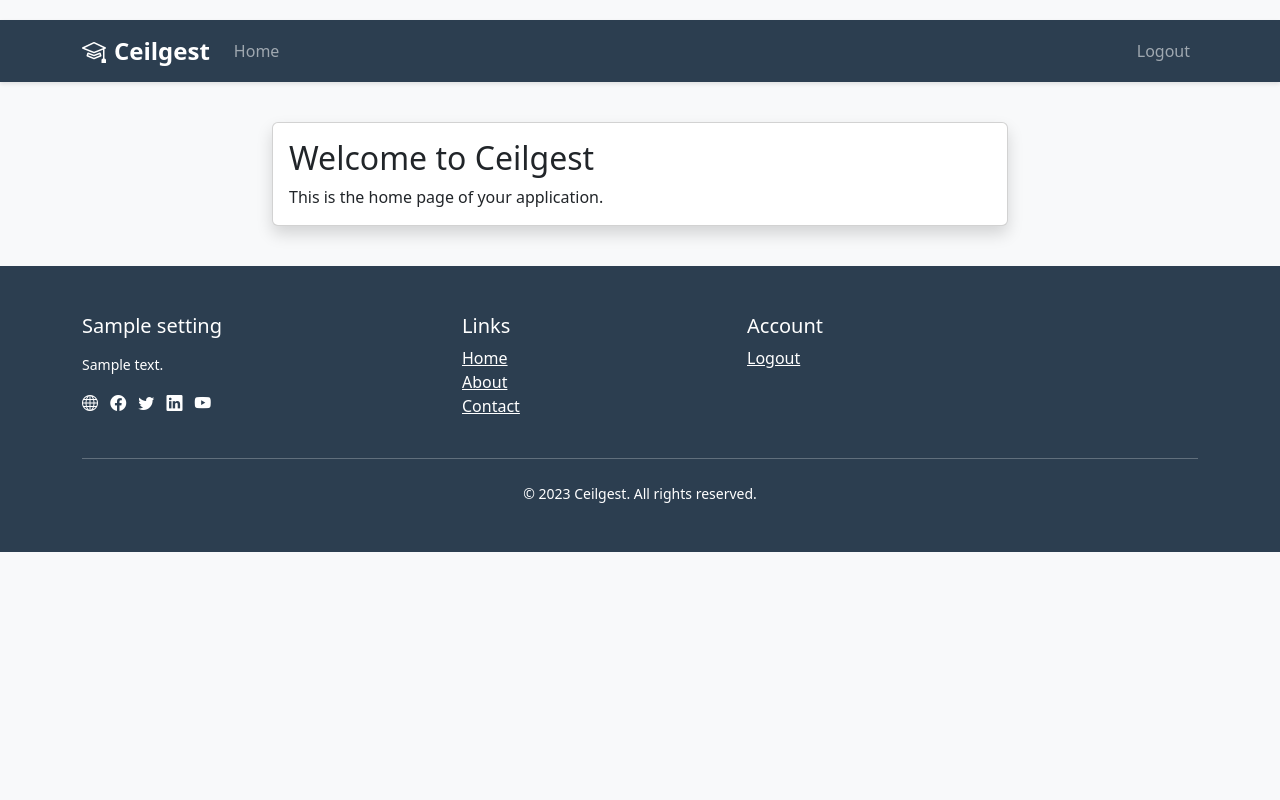
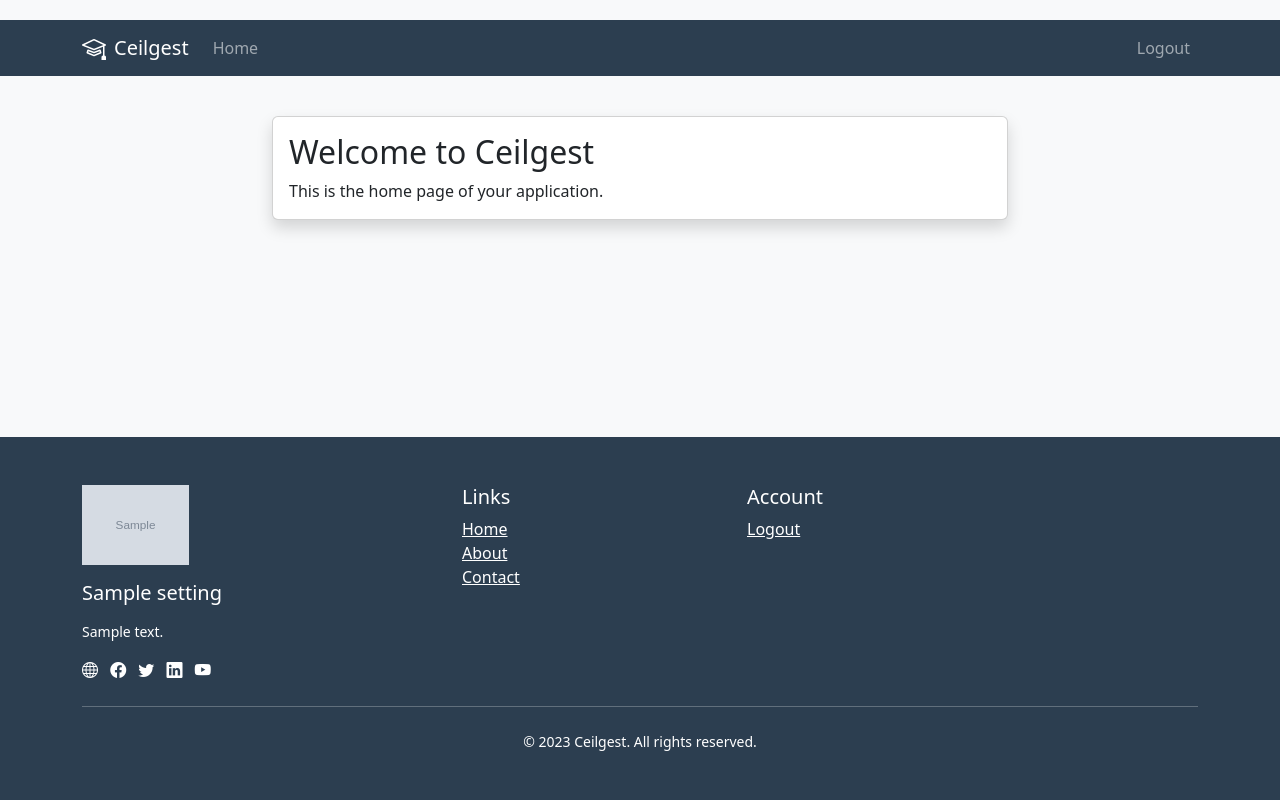
Before and after one commit to Djellal/ceilgest, a Flask app: page / in a window 1280 px wide. Run offline with Flask 3, Linux system fonts and the light colour scheme; a user stored in the database is signed in; tables that the repository leaves empty hold one stand-in row (values such as "Sample post"); grey boxes marked "Sample" are stand-in pictures; some libraries are stand-ins or nearby versions.

Commit message:
refactor(templates): replace external Bootstrap CDN with Flask-Bootstrap5 integration
Integrate Flask-Bootstrap5 to manage Bootstrap CSS and JS assets instead of using external CDN links. This improves maintainability and ensures consistent Bootstrap versioning across the application. Additionally, adjust layout styles to enhance footer positioning and spacing.

```diff
--- a/app/templates/base.html
+++ b/app/templates/base.html
@@ -4,8 +4,7 @@
     <meta charset="UTF-8">
     <meta name="viewport" content="width=device-width, initial-scale=1.0">
     <title>{% block title %}Ceilgest{% endblock %}</title>
-    <!-- Bootstrap CSS -->
-    <link href="https://cdn.jsdelivr.net/npm/bootstrap@5.3.2/dist/css/bootstrap.min.css" rel="stylesheet">
+    {{ bootstrap.load_css() }}
     <!-- Custom CSS -->
     <link rel="stylesheet" href="{{ url_for('static', filename='css/style.css') }}">
     <style>
@@ -19,19 +18,16 @@
             flex-direction: column;
             min-height: 100vh;
             background-color: #f8f9fa;
-        }
-        .navbar {
-            box-shadow: 0 2px 4px rgba(0,0,0,0.1);
-        }
-        .navbar-brand {
-            font-weight: 700;
-            font-size: 1.5rem;
+            margin: 0;
         }
         main {
-            flex: 1;
+            flex: 1 0 auto;
+            padding-bottom: 20px; /* Add some padding at the bottom */
         }
         .footer {
             background-color: var(--secondary-color);
+            flex-shrink: 0;
+            margin-top: auto; /* Push footer to bottom */
         }
         .nav-link:hover {
             color: var(--accent-color) !important;
@@ -115,6 +111,13 @@
         <div class="container">
             <div class="row">
                 <div class="col-lg-4 mb-4 mb-lg-0">
+                    {% if settings.organization_logo %}
+                    <div class="mb-3">
+                        <img src="{{ url_for('static', filename='uploads/' + settings.organization_logo) }}"
+                             class="img-fluid" style="max-height: 80px;"
+                             alt="{{ settings.organization_name or 'Ceilgest' }} Logo">
+                    </div>
+                    {% endif %}
                     <h5 class="mb-3">{{ settings.organization_name or 'Ceilgest' }}</h5>
                     <p class="small">{{ settings.address or 'Empowering education through innovative technology solutions.' }}</p>
                     <div class="mt-3">
@@ -164,8 +167,7 @@
 
     <!-- Add Bootstrap Icons -->
     <link rel="stylesheet" href="https://cdn.jsdelivr.net/npm/bootstrap-icons@1.10.0/font/bootstrap-icons.css">
-    <!-- Bootstrap JS Bundle with Popper -->
-    <script src="https://cdn.jsdelivr.net/npm/bootstrap@5.3.2/dist/js/bootstrap.bundle.min.js"></script>
+    {{ bootstrap.load_js() }}
     <!-- Custom JS -->
     <script src="{{ url_for('static', filename='js/main.js') }}"></script>
 </body>
```
Also changed, not shown: app/__init__.py (+11 -0 lines), requirements.txt (added, +19 -0 lines).
